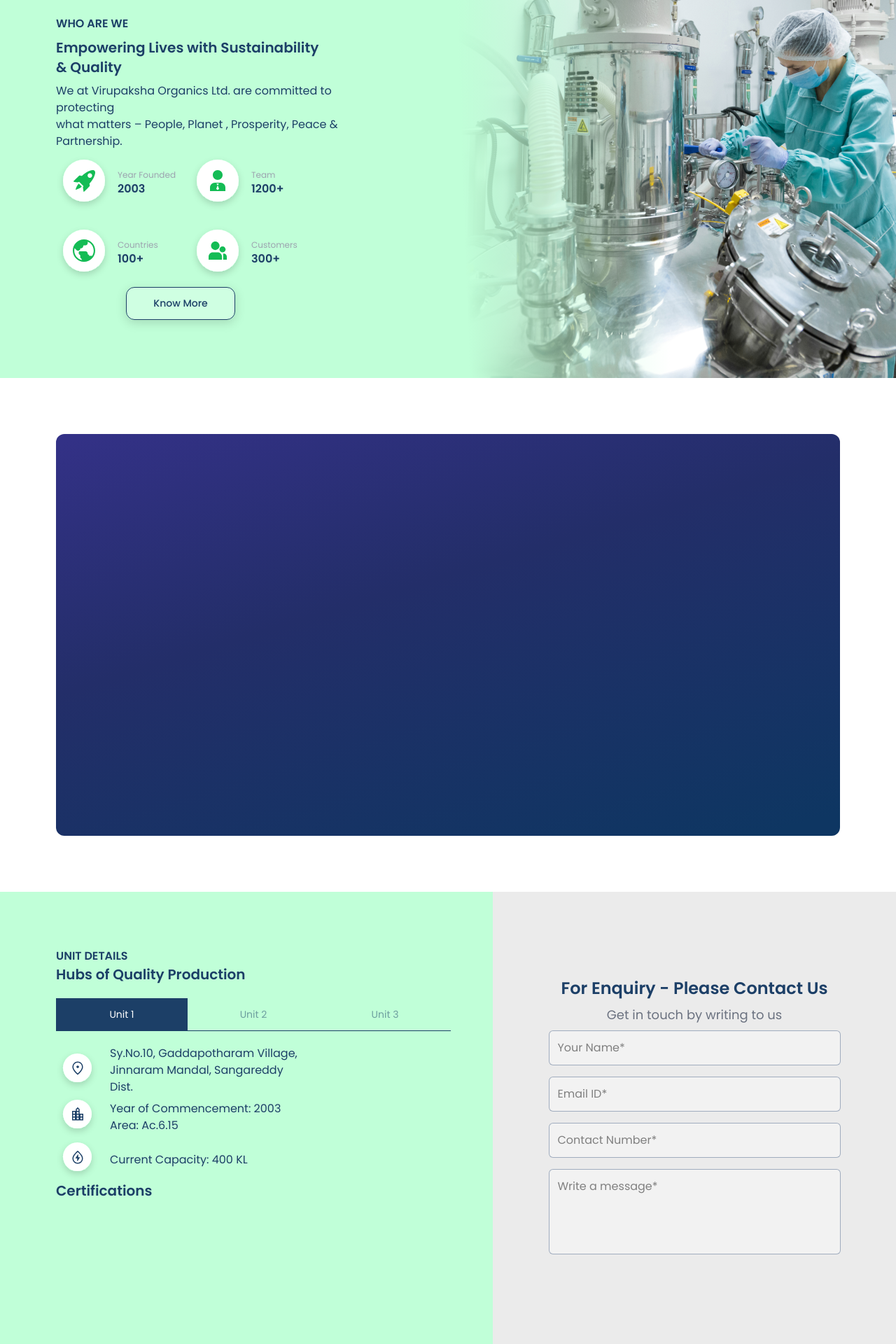
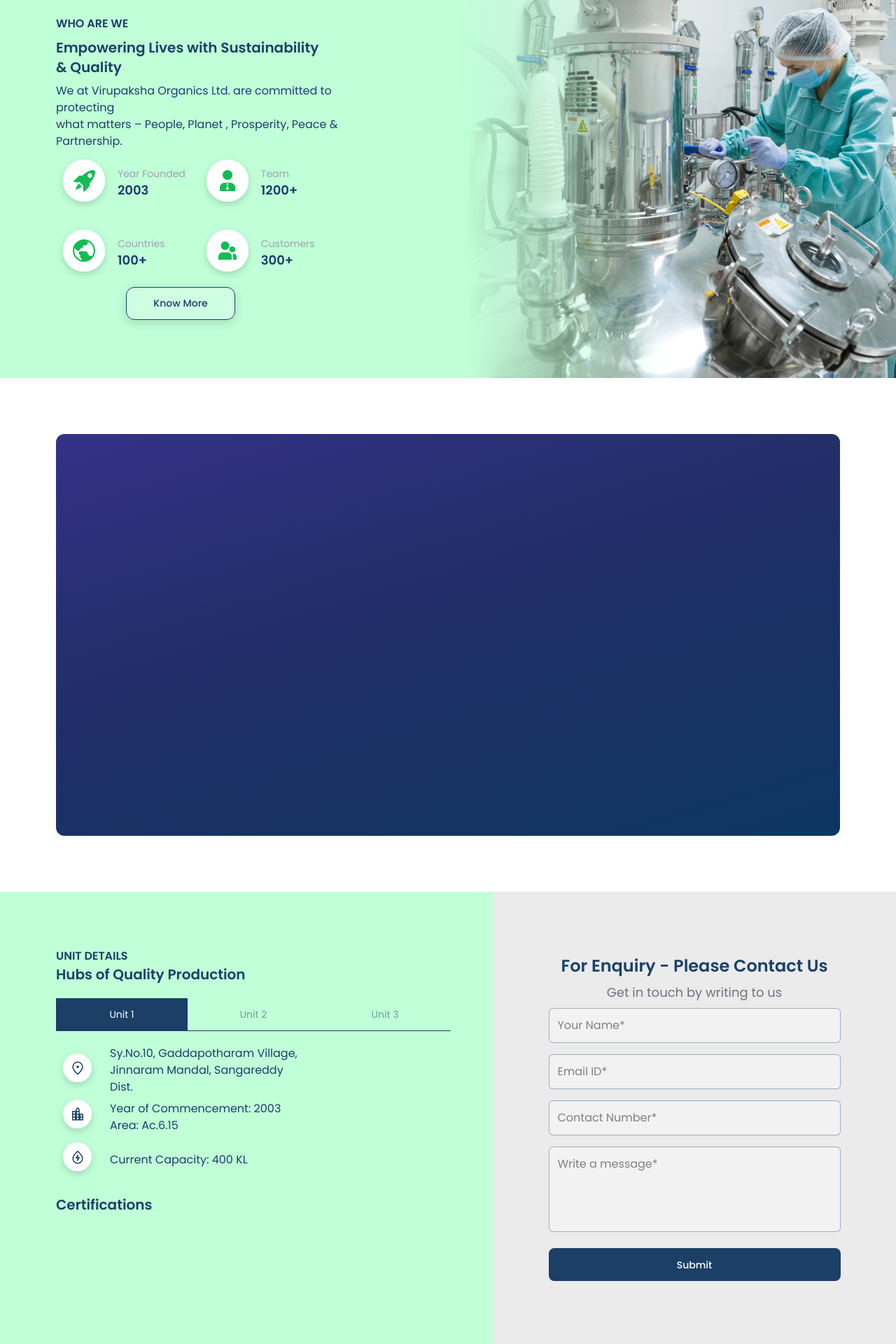
Before and after one commit to hrithikscube/virupaksha, a Next.js app: page / in a window 1280 px wide. Shown: the part 862-2782 px from the top of the page at 70% size. Built offline with nearby package versions, Linux system fonts and the light colour scheme.

Commit message:
updated ui

```diff
--- a/src/components/Cta.jsx
+++ b/src/components/Cta.jsx
@@ -3,10 +3,17 @@
 const Cta = (props) => {
   return (
     <Fragment>
-      {props.variant === 'contained' ? (
+      {props.variant === 'outlined' ? (
         <button
           onClick={props.onClick}
-          className="contained-btn flex items-center justify-center text-primaryBlue text-sm font-medium capitalize w-[156px] h-[47px]"
+          className="outlined-btn flex items-center justify-center text-primaryBlue text-sm font-medium capitalize w-[156px] h-[47px]"
+        >
+          {props.children}
+        </button>
+      ) : props.variant === 'contained' ? (
+        <button
+          onClick={props.onClick}
+          className="bg-primaryBlue flex rounded-lg items-center justify-center text-white text-sm font-medium capitalize w-full h-[47px]"
         >
           {props.children}
         </button>
--- a/src/pages/index.js
+++ b/src/pages/index.js
@@ -42,7 +42,7 @@
           )}
         </div>
       </div>
-      <div className="lg:w-[350px]">
+      <div className="lg:w-[350px] mb-5">
         {React.Children.toArray(
           addressInfo.map(({ icon, title }) => (
             <div className="flex items-center gap-4">
@@ -175,8 +175,8 @@
                     <div className="flex items-center gap-2">
                       <img src={item.icon} alt={item.icon} />
                       <div>
-                        <p className="text-xs text-gray-400">{item.title}</p>
-                        <p className="text-base font-semibold text-primaryBlue">
+                        <p className="text-sm text-gray-400">{item.title}</p>
+                        <p className="text-lg font-semibold text-primaryBlue">
                           {item.description}
                         </p>
                       </div>
@@ -186,7 +186,7 @@
               </div>
 
               <div className="relative lg:left-[100px]">
-                <Cta variant="contained">Know More</Cta>
+                <Cta variant="outlined">Know More</Cta>
               </div>
             </div>
 
@@ -232,6 +232,9 @@
                 <TextInput label="Email ID*" />
                 <TextInput label="Contact Number*" />
                 <TextArea label="Write a message*" />
+                <Cta variant="contained">
+                  Submit
+                </Cta>
               </div>
             </div>
           </div>
--- a/src/styles/globals.css
+++ b/src/styles/globals.css
@@ -31,7 +31,7 @@
   box-shadow: 0px 4px 12px 0px rgba(0, 0, 0, 0.15);
 }
 
-.contained-btn {
+.outlined-btn {
   border-radius: 12px;
   border: 1px solid #1c3f67;
   background: rgba(255, 255, 255, 0.24);
```
